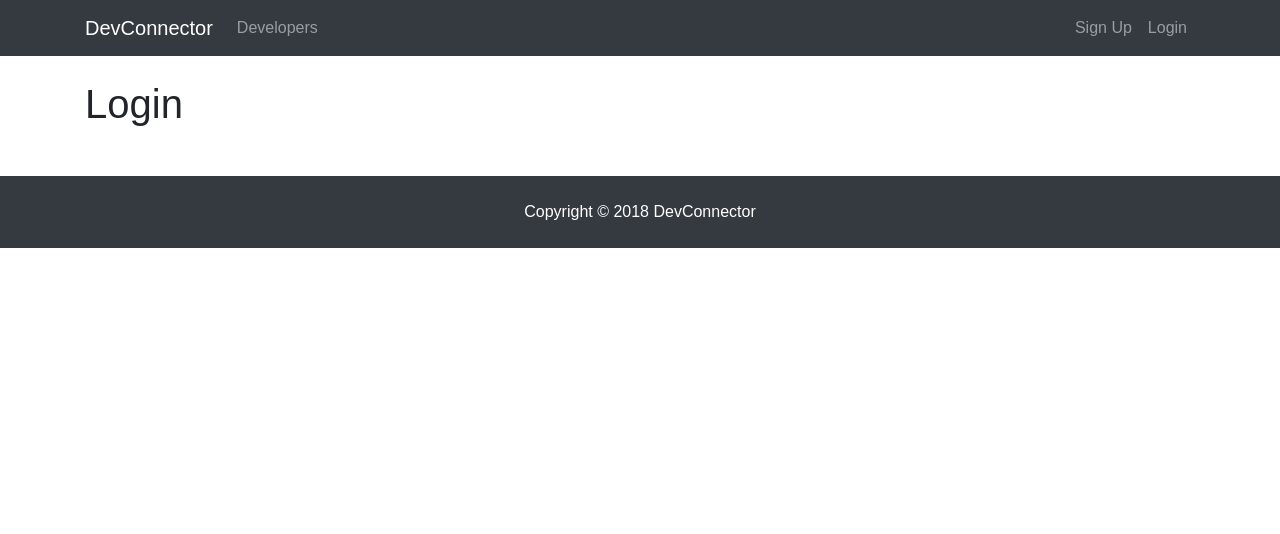
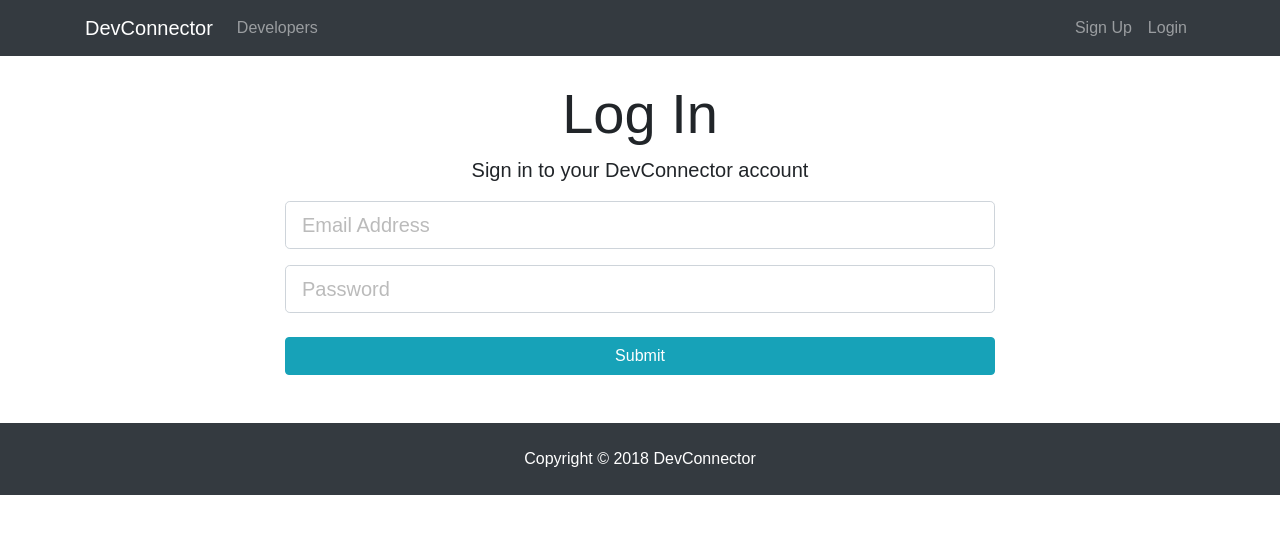
Before and after one commit to R-Layer/devconnector-tutorial, a React (Create React App) app in the folder client/: page /login in a window 1280 px wide. Shown: the top 534 px of the page. Built offline with nearby package versions, Linux system fonts and the light colour scheme.

Commit message:
Settled login form

```diff
--- a/client/src/components/auth/Login.js
+++ b/client/src/components/auth/Login.js
@@ -1,10 +1,67 @@
 import React, { Component } from "react";
 
 class Login extends Component {
+  constructor() {
+    super();
+    this.state = {
+      email: "",
+      password: "",
+      errors: {}
+    };
+  }
+
+  onChange = e => {
+    this.setState({
+      [e.target.name]: e.target.value
+    });
+  };
+
+  onSubmit = e => {
+    e.preventDefault();
+
+    const user = {
+      email: this.state.email,
+      password: this.state.password
+    };
+    console.log(user);
+  };
+
   render() {
     return (
-      <div>
-        <h1>Login</h1>
+      <div className="login">
+        <div className="container">
+          <div className="row">
+            <div className="col-md-8 m-auto">
+              <h1 className="display-4 text-center">Log In</h1>
+              <p className="lead text-center">
+                Sign in to your DevConnector account
+              </p>
+              <form onSubmit={this.onSubmit}>
+                <div className="form-group">
+                  <input
+                    type="email"
+                    className="form-control form-control-lg"
+                    placeholder="Email Address"
+                    name="email"
+                    value={this.state.email}
+                    onChange={this.onChange}
+                  />
+                </div>
+                <div className="form-group">
+                  <input
+                    type="password"
+                    className="form-control form-control-lg"
+                    placeholder="Password"
+                    name="password"
+                    value={this.state.password}
+                    onChange={this.onChange}
+                  />
+                </div>
+                <input type="submit" className="btn btn-info btn-block mt-4" />
+              </form>
+            </div>
+          </div>
+        </div>
       </div>
     );
   }
--- a/client/src/components/auth/Register.js
+++ b/client/src/components/auth/Register.js
@@ -27,7 +27,7 @@
       password: this.state.password,
       password2: this.state.password2
     };
-    console.log("Form submitted: " + newUser);
+    console.log(newUser);
   };
 
   render() {
```
